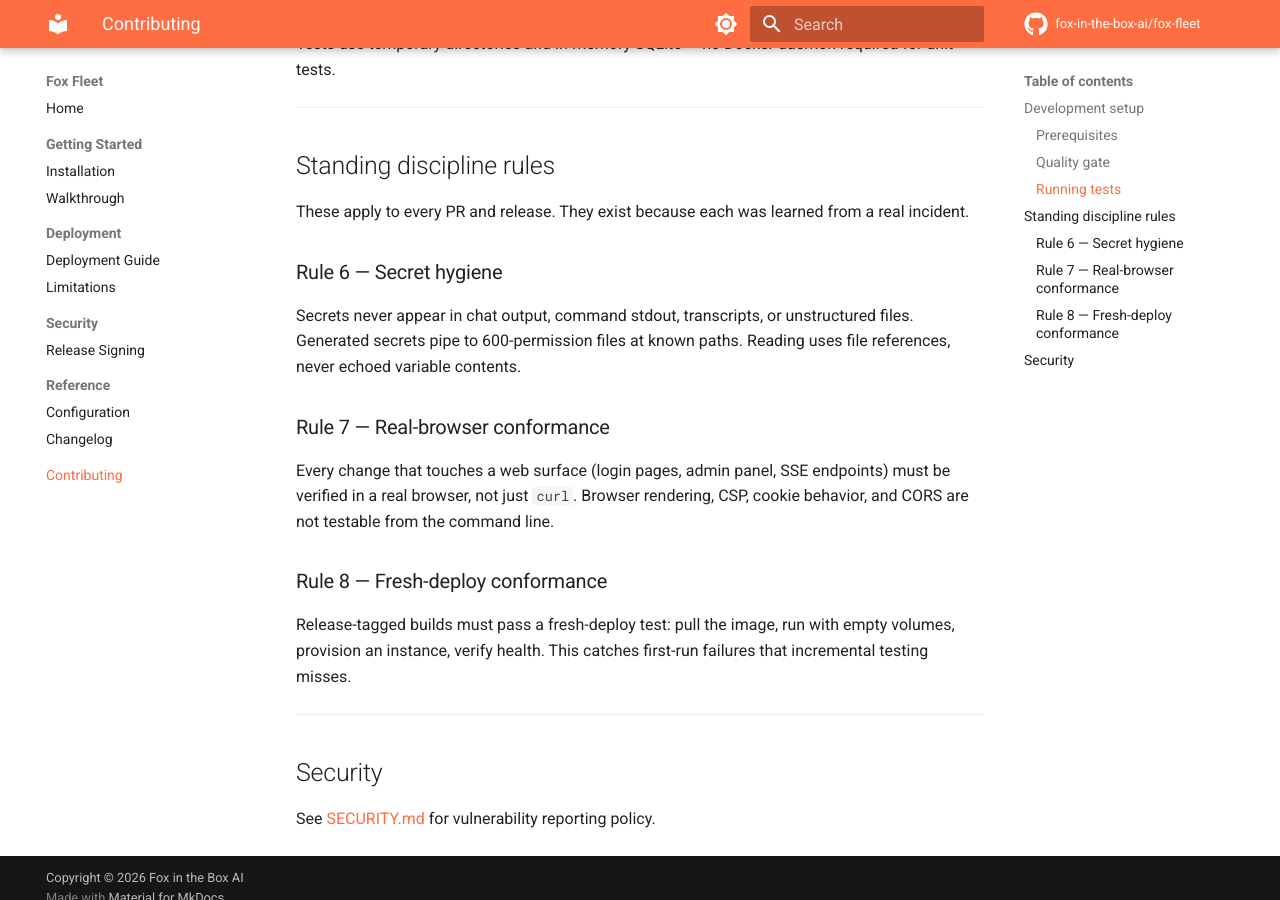
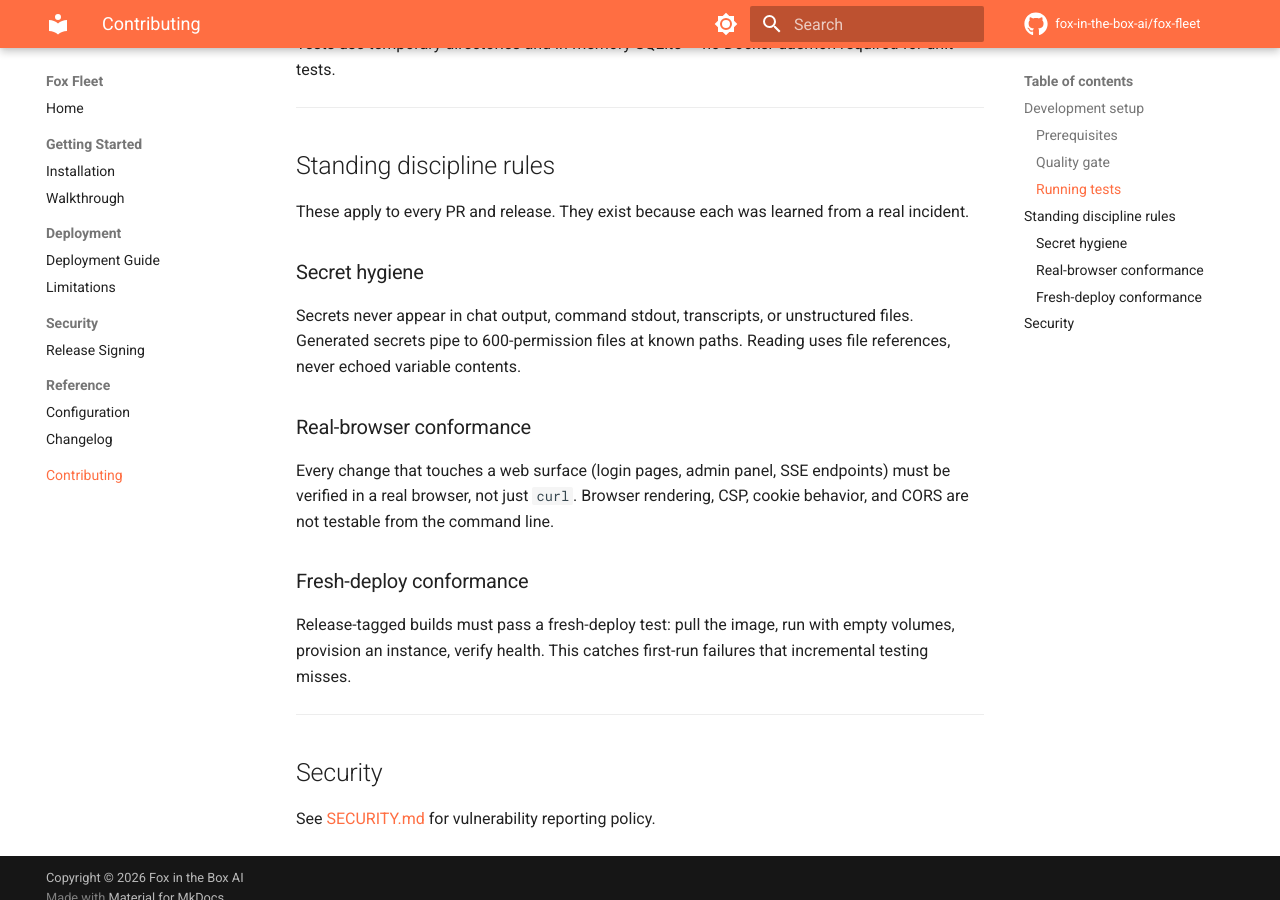
Before and after one commit to fox-in-the-box-ai/fox-fleet, an MkDocs documentation site: the page built from docs/contributing.md, in a window 1280 px wide and 900 px high, scrolled down 962 px. Built offline with MkDocs 1.6.1 and Material for MkDocs 9.7.7, drawn with Linux system fonts in a browser that asks for light colours; comment, search, counter and statistics services are not loaded.

Commit message:
docs: address review feedback — remove AI ref, fix wording
Remove "6-agent architecture panel" phrasing from ADR 0019,
clarify per-instance secret wording in README, use placeholder
commit hash in version example, remove opaque rule numbers from
contributing guide and PR template.

```diff
--- a/docs/contributing.md
+++ b/docs/contributing.md
@@ -45,15 +45,15 @@ Tests use temporary directories and in-memory SQLite — no Docker daemon requir
 
 These apply to every PR and release. They exist because each was learned from a real incident.
 
-### Rule 6 — Secret hygiene
+### Secret hygiene
 
 Secrets never appear in chat output, command stdout, transcripts, or unstructured files. Generated secrets pipe to 600-permission files at known paths. Reading uses file references, never echoed variable contents.
 
-### Rule 7 — Real-browser conformance
+### Real-browser conformance
 
 Every change that touches a web surface (login pages, admin panel, SSE endpoints) must be verified in a real browser, not just `curl`. Browser rendering, CSP, cookie behavior, and CORS are not testable from the command line.
 
-### Rule 8 — Fresh-deploy conformance
+### Fresh-deploy conformance
 
 Release-tagged builds must pass a fresh-deploy test: pull the image, run with empty volumes, provision an instance, verify health. This catches first-run failures that incremental testing misses.
 
```
Also changed, not shown: README.md (+2 -2 lines), docs/architecture/adr/0019-subdomain-per-instance-routing.md (+1 -1 lines), .github/PULL_REQUEST_TEMPLATE.md.
